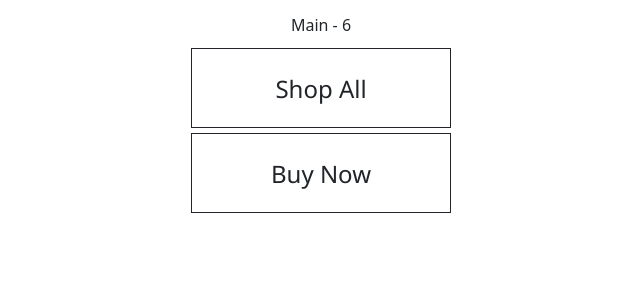
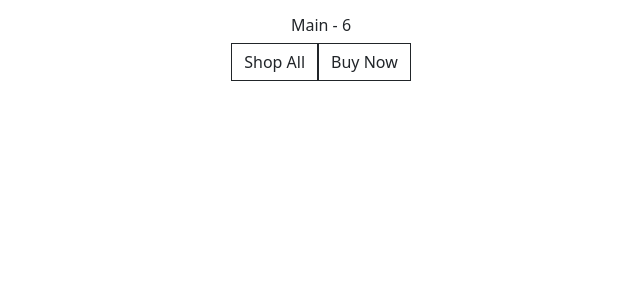
Before and after one commit to KhnykovaIrina/E-commerce, a React (Create React App) app: page / in a window 1280 px wide. Shown: the top 300 px of the page, without its empty margins (319-959 px from the left). Built offline with nearby package versions, Linux system fonts and the light colour scheme.

Commit message:
Update OutlineButton.css

```diff
--- a/src/components/OutlineButton/OutlineButton.css
+++ b/src/components/OutlineButton/OutlineButton.css
@@ -1,7 +1,8 @@
-#start {
+.start {
    width: 260px;
    height: 80px;
    font: 1.5em sans-serif;
    margin-top: 5px;
    font-family: 'Segoe UI', Tahoma, Geneva, Verdana, sans-serif;
+   border-radius: 0;
 }
```
